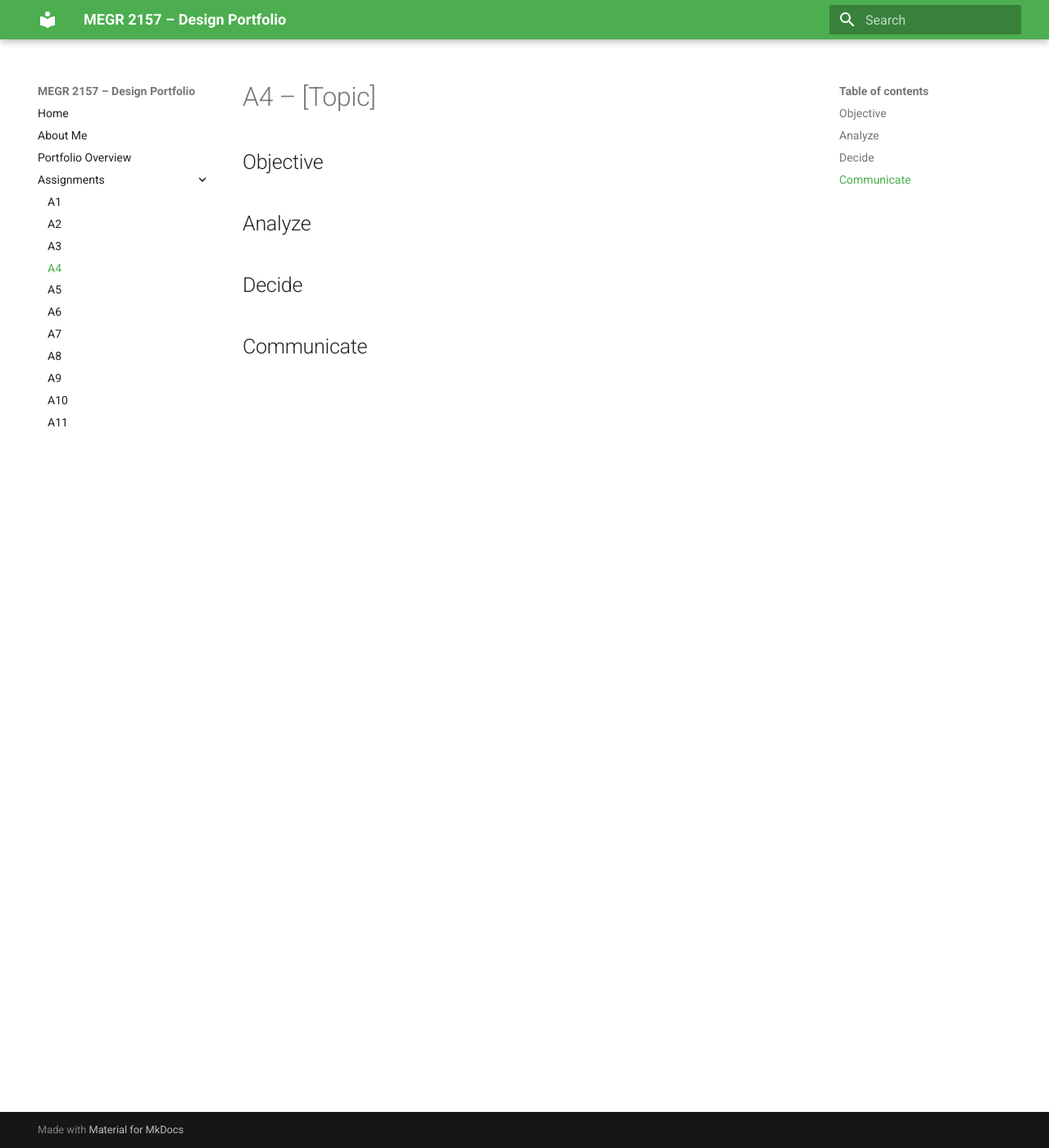
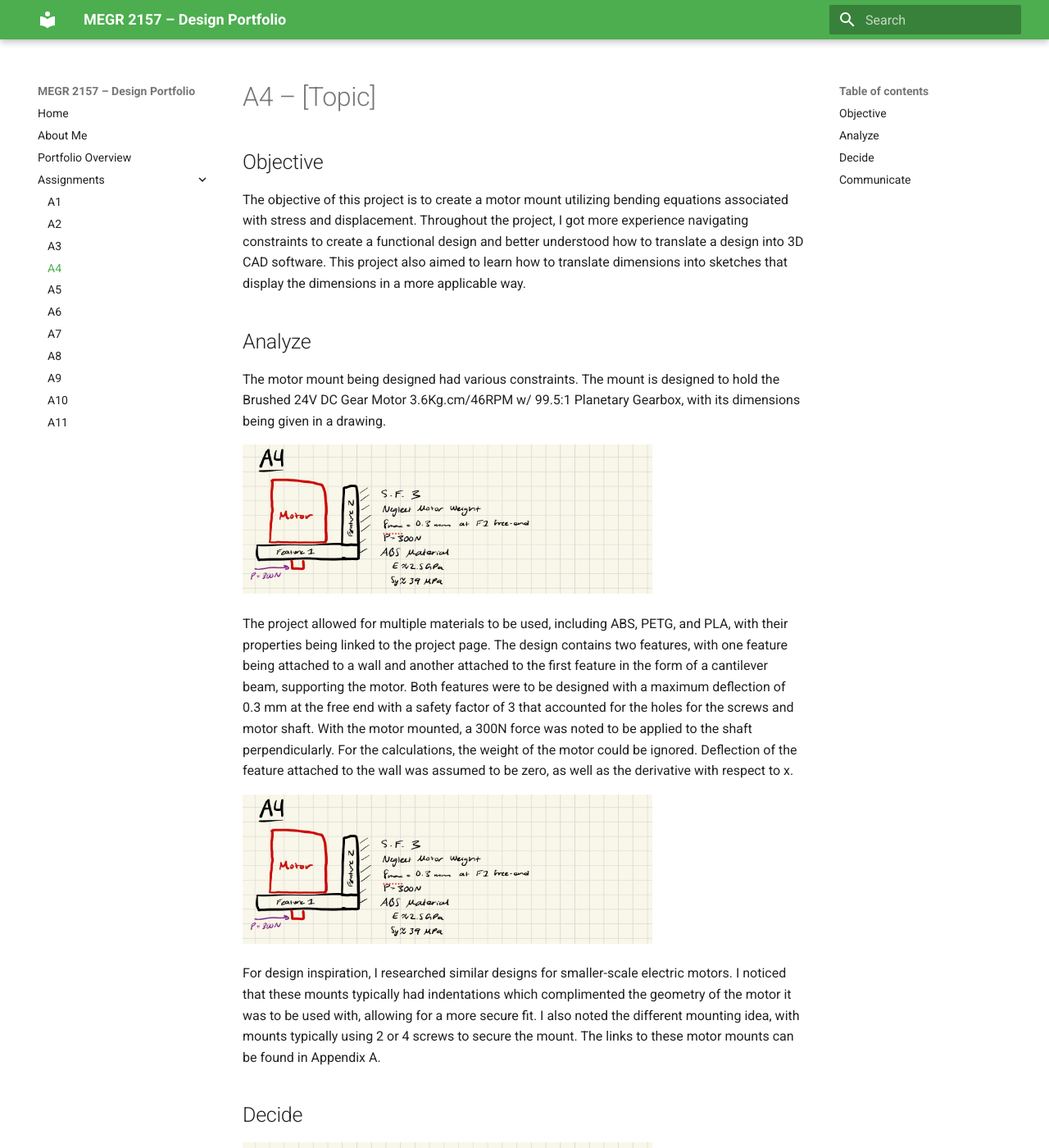
Before and after one commit to bsalvi7/megr2156-portfolio, an MkDocs documentation site: the page built from docs/assignments/A04/index.md, in a window 1280 px wide and 1400 px high. Shown: the whole window at 82% size. Built offline with MkDocs 1.6.1 and Material for MkDocs 9.7.7, drawn with Linux system fonts in a browser that asks for light colours.

Commit message:
Enhance project documentation for motor mount design
Expanded the project description and analysis sections to include details about design constraints, materials, and inspiration for the motor mount design.

```diff
--- a/docs/assignments/A04/index.md
+++ b/docs/assignments/A04/index.md
@@ -2,11 +2,41 @@
 
 ## Objective
 
+The objective of this project is to create a motor mount utilizing bending equations associated with stress and displacement. Throughout the project, I got more experience navigating constraints to create a functional design and better understood how to translate a design into 3D CAD software. This project also aimed to learn how to translate dimensions into sketches that display the dimensions in a more applicable way.
 
 ## Analyze
 
+The motor mount being designed had various constraints. The mount is designed to hold the Brushed 24V DC Gear Motor 3.6Kg.cm/46RPM w/ 99.5:1 Planetary Gearbox, with its dimensions being given in a drawing.
+
+
+<img width="500" alt="Given Areas" src="Givens.jpeg" />
+
+The project allowed for multiple materials to be used, including ABS, PETG, and PLA, with their properties being linked to the project page. The design contains two features, with one feature being attached to a wall and another attached to the first feature in the form of a cantilever beam, supporting the motor. Both features were to be designed with a maximum deflection of 0.3 mm at the free end with a safety factor of 3 that accounted for the holes for the screws and motor shaft. With the motor mounted, a 300N force was noted to be applied to the shaft perpendicularly. For the calculations, the weight of the motor could be ignored. Deflection of the feature attached to the wall was assumed to be zero, as well as the derivative with respect to x.
+
+<img width="500" alt="Given Areas" src="Givens.jpeg" />
+
+For design inspiration, I researched similar designs for smaller-scale electric motors. I noticed that these mounts typically had indentations which complimented the geometry of the motor it was to be used with, allowing for a more secure fit. I also noted the different mounting idea, with mounts typically using 2 or 4 screws to secure the mount. The links to these motor mounts can be found in Appendix A.
 
 ## Decide
-
+<img width="500" alt="Feature 1" src="Feature1.jpeg" />
+<img width="500" alt="Feature 2" src="Feature2.jpeg" />
+<img width="500" alt="Given Constraints" src="Givens.jpeg" />
+<img width="500" alt="Sketch" src="Sketch.jpeg" />
+<img width="500" alt="Area of Bar" src="0.png" />
+<img width="500" alt="Area of Bar" src="1.png" />
+<img width="500" alt="Area of Bar" src="2-1.png" />
+<img width="500" alt="Area of Bar" src="2-2.png" />
+<img width="500" alt="Area of Bar" src="3.png" />
+<img width="500" alt="Area of Bar" src="4.png" />
+<img width="500" alt="Area of Bar" src="5.png" />
+<img width="500" alt="Area of Bar" src="6.png" />
+<img width="500" alt="Area of Bar" src="7.png" />
+<img width="500" alt="Area of Bar" src="8.png" />
+<img width="500" alt="Area of Bar" src="9.png" />
+<img width="500" alt="Area of Bar" src="10.png" />
+<img width="500" alt="Area of Bar" src="11.png" />
+<img width="500" alt="Area of Bar" src="12.png" />
+<img width="500" alt="Area of Bar" src="13.png" />
+<img width="500" alt="Area of Bar" src="14.png" />
 
 ## Communicate
```
